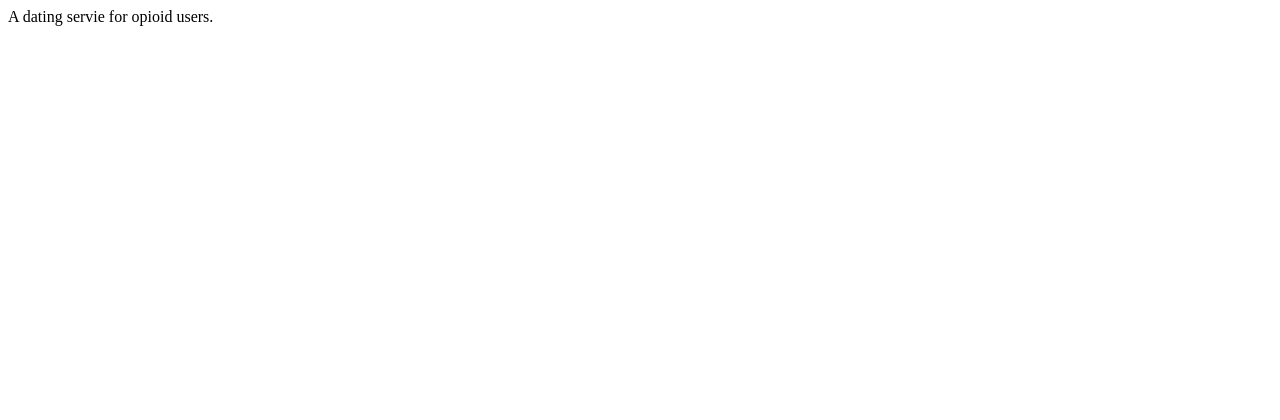
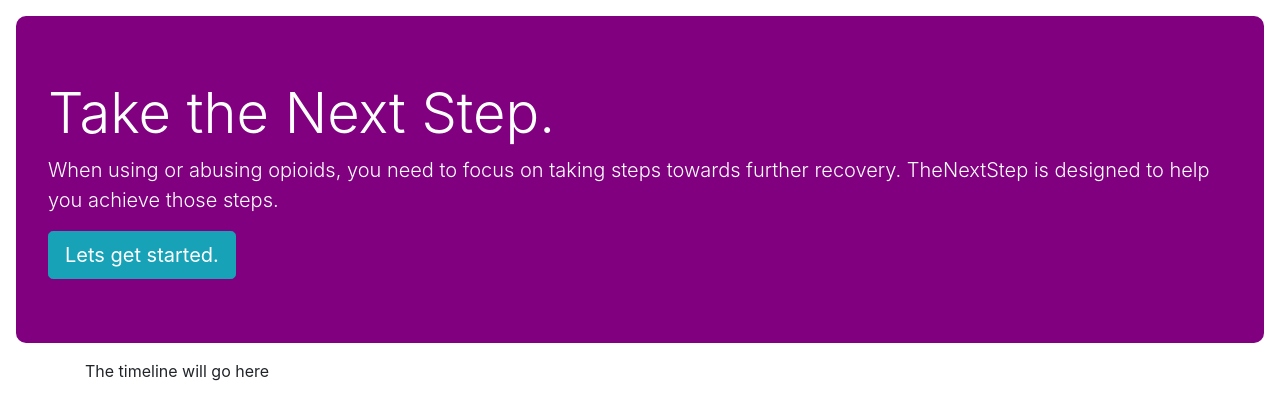
Before and after one commit to theFatDads/CTC-Opiods, a plain HTML site: page index.html in a window 1280 px wide. Drawn offline with nearby package versions, Linux system fonts and the light colour scheme.

Commit message:
Added style.css, Jumbotron

```diff
--- a/index.html
+++ b/index.html
@@ -1,11 +1,34 @@
-<!DOCTYPE html>
-<html lang="en" dir="ltr">
-  <head>
-    <meta charset="utf-8">
-    <title>HeroinBook</title>
-  </head>
-  <body>
-    A dating servie for opioid users.
-  </body>
-  <script src="main.js" charset="utf-8"></script>
+<!doctype html>
+<html lang="en">
+
+<head>
+  <!-- Required meta tags-->
+  <meta charset="utf-8">
+  <meta name="viewport" content="width=device-width, initial-scale=1, shrink-to-fit=no">
+  <!-- Bootstrap CSS -->
+  <link rel="stylesheet" href="https://stackpath.bootstrapcdn.com/bootstrap/4.1.3/css/bootstrap.min.css" integrity="sha384-MCw98/SFnGE8fJT3GXwEOngsV7Zt27NXFoaoApmYm81iuXoPkFOJwJ8ERdknLPMO"
+    crossorigin="anonymous">
+  <link rel="stylesheet" href="style.css">
+  <title></title>
+</head>
+
+<body>
+  <div class="jumbotron oHeader">
+    <h1 class="display-4 ">Take the Next Step.</h1>
+    <p class="lead">When using or abusing opioids, you need to focus on taking steps towards further recovery.
+      TheNextStep is designed to help you achieve those steps.</p>
+    <button type="button" aria-label="Start" class="btn btn-lg btn-info">Lets get started.</button>
+  </div>
+  <div class="container-fluid timeline-body">
+    <div class="col-12">
+      <div a class="container timeline">
+        The timeline will go here
+      </div>
+    </div class="col-1 container">
+    <div class="row">
+    </div>
+  </div>
+
+</body>
+
 </html>
--- /dev/null
+++ b/style.css
@@ -0,0 +1,7 @@
+.oHeader{
+  background-color: purple;
+  border: 10px black;
+  border-radius: 10px;
+  color: white;
+  margin: 1em;
+}
```
